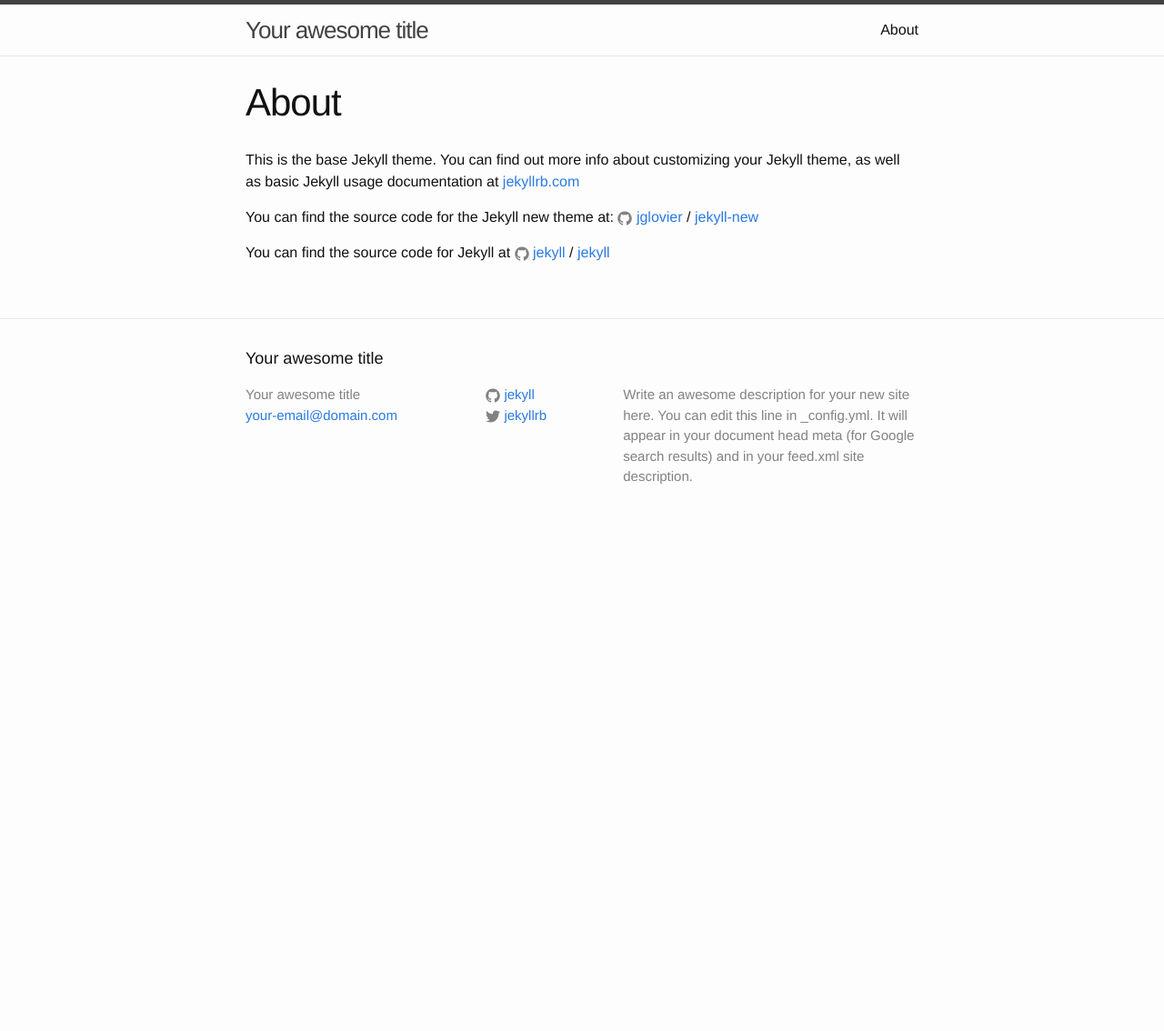
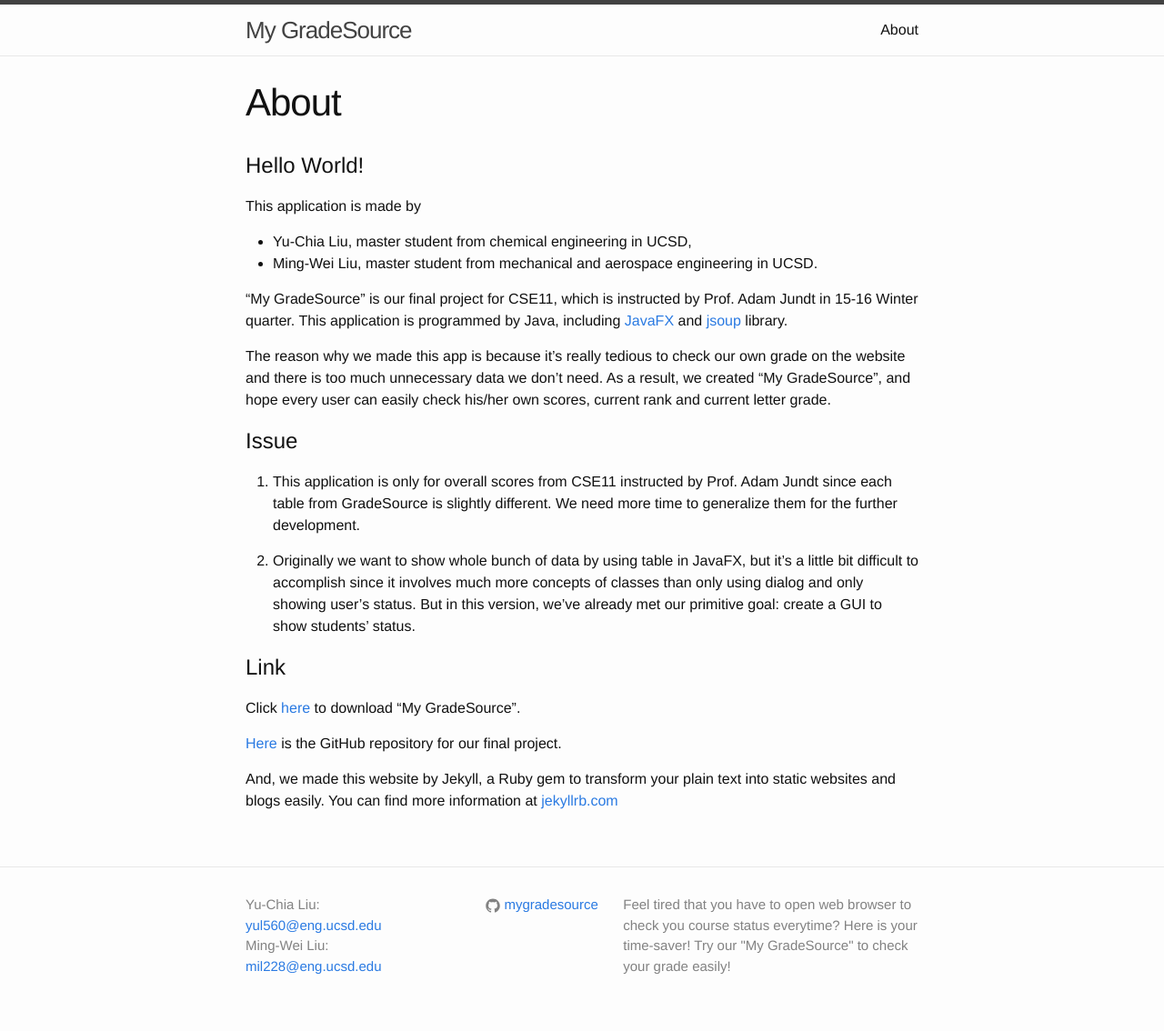
Before and after one commit to MyGradeSource/MyGradeSource.github.io, a Jekyll site: the page built from about.md, in a window 1280 px wide. Shown: the whole page at 91% size. Built offline with Jekyll 4.4.1, drawn with Linux system fonts in a browser that asks for light colours; before the commit the page ends 900 px from its top, so only the background shows below that.

Commit message:
work done

```diff
--- a/_config.yml
+++ b/_config.yml
@@ -6,16 +6,13 @@
 # 'jekyll serve'. If you change this file, please restart the server process.
 
 # Site settings
-title: Your awesome title
-email: your-email@domain.com
+title: My GradeSource
 description: > # this means to ignore newlines until "baseurl:"
-  Write an awesome description for your new site here. You can edit this
-  line in _config.yml. It will appear in your document head meta (for
-  Google search results) and in your feed.xml site description.
+  Feel tired that you have to open web browser to check you course status everytime?
+  Here is your time-saver! Try our "My GradeSource" to check your grade easily!
 baseurl: "" # the subpath of your site, e.g. /blog
-url: "http://yourdomain.com" # the base hostname & protocol for your site
-twitter_username: jekyllrb
-github_username:  jekyll
+url: "https://mygradesource.github.io/" # the base hostname & protocol for your site
+github_username: mygradesource
 
 # Build settings
 markdown: kramdown
--- a/_includes/footer.html
+++ b/_includes/footer.html
@@ -1,14 +1,13 @@
 <footer class="site-footer">
 
   <div class="wrapper">
-
-    <h2 class="footer-heading">{{ site.title }}</h2>
-
     <div class="footer-col-wrapper">
       <div class="footer-col footer-col-1">
         <ul class="contact-list">
-          <li>{{ site.title }}</li>
-          <li><a href="mailto:{{ site.email }}">{{ site.email }}</a></li>
+          <li>Yu-Chia Liu:</li>
+          <li><a href="mailto:{{ yul560@eng.ucsd.edu }}">yul560@eng.ucsd.edu</a></li>
+          <li>Ming-Wei Liu:</li>
+          <li><a href="mailto:{{ mil228@eng.ucsd.edu }}">mil228@eng.ucsd.edu</a></li>
         </ul>
       </div>
 
@@ -19,14 +18,7 @@
             {% include icon-github.html username=site.github_username %}
           </li>
           {% endif %}
-
-          {% if site.twitter_username %}
-          <li>
-            {% include icon-twitter.html username=site.twitter_username %}
-          </li>
-          {% endif %}
-        </ul>
-      </div>
+        </div>
 
       <div class="footer-col footer-col-3">
         <p>{{ site.description }}</p>
--- a/_layouts/post.html
+++ b/_layouts/post.html
@@ -5,7 +5,6 @@ layout: default
 
   <header class="post-header">
     <h1 class="post-title" itemprop="name headline">{{ page.title }}</h1>
-    <p class="post-meta"><time datetime="{{ page.date | date_to_xmlschema }}" itemprop="datePublished">{{ page.date | date: "%b %-d, %Y" }}</time>{% if page.author %} • <span itemprop="author" itemscope itemtype="http://schema.org/Person"><span itemprop="name">{{ page.author }}</span></span>{% endif %}</p>
   </header>
 
   <div class="post-content" itemprop="articleBody">
--- a/about.md
+++ b/about.md
@@ -3,13 +3,36 @@ layout: page
 title: About
 permalink: /about/
 ---
+# Hello World!
 
-This is the base Jekyll theme. You can find out more info about customizing your Jekyll theme, as well as basic Jekyll usage documentation at [jekyllrb.com](http://jekyllrb.com/)
+This application is made by
 
-You can find the source code for the Jekyll new theme at:
-{% include icon-github.html username="jglovier" %} /
-[jekyll-new](https://github.com/jglovier/jekyll-new)
+* Yu-Chia Liu, master student from chemical engineering in UCSD,
+* Ming-Wei Liu, master student from mechanical and aerospace engineering in UCSD.
 
-You can find the source code for Jekyll at
-{% include icon-github.html username="jekyll" %} /
-[jekyll](https://github.com/jekyll/jekyll)
+"My GradeSource" is our final project for CSE11, which is instructed by Prof. Adam Jundt in 15-16 Winter quarter.
+This application is programmed by Java, including [JavaFX](https://docs.oracle.com/javafx/2/api/) and [jsoup](http://jsoup.org/) library.
+
+The reason why we made this app is because it's really tedious to check our own grade on the website
+and there is too much unnecessary data we don't need. As a result, we created "My GradeSource", and hope
+every user can easily check his/her own scores, current rank and current letter grade.
+
+# Issue
+
+1. This application is only for overall scores from CSE11 instructed by Prof. Adam Jundt since each
+table from GradeSource is slightly different. We need more time to generalize them for the further
+development.
+
+2. Originally we want to show whole bunch of data by using table in JavaFX, but it's a little bit
+difficult to accomplish since it involves much more concepts of classes than only using dialog and
+only showing user's status. But in this version, we've already met our primitive goal: create a GUI to
+show students' status.
+
+# Link
+
+Click [here](https://github.com/mygradesource/mygradesource-app/blob/master/MyGradeSource.jar?raw=true) to download "My GradeSource".
+
+[Here](https://github.com/mygradesource/mygradesource-app) is the GitHub repository for our final project.
+
+And, we made this website by Jekyll, a Ruby gem to transform your plain text into static websites and blogs easily.
+You can find more information at [jekyllrb.com](http://jekyllrb.com/)
--- a/index.html
+++ b/index.html
@@ -17,7 +17,4 @@ layout: default
       </li>
     {% endfor %}
   </ul>
-
-  <p class="rss-subscribe">subscribe <a href="{{ "/feed.xml" | prepend: site.baseurl }}">via RSS</a></p>
-
 </div>
```
Also changed, not shown: _posts/2016-03-10-welcome-to-jekyll.markdown (deleted, +0 -25 lines), _posts/2016-03-12-my-gradesource.md (added, +37 -0 lines), feed.xml (deleted, +0 -30 lines), src/1.png (added), src/2.png (added), src/3.png (added), src/4.png (added), src/5.png (added), src/6.png (added).
